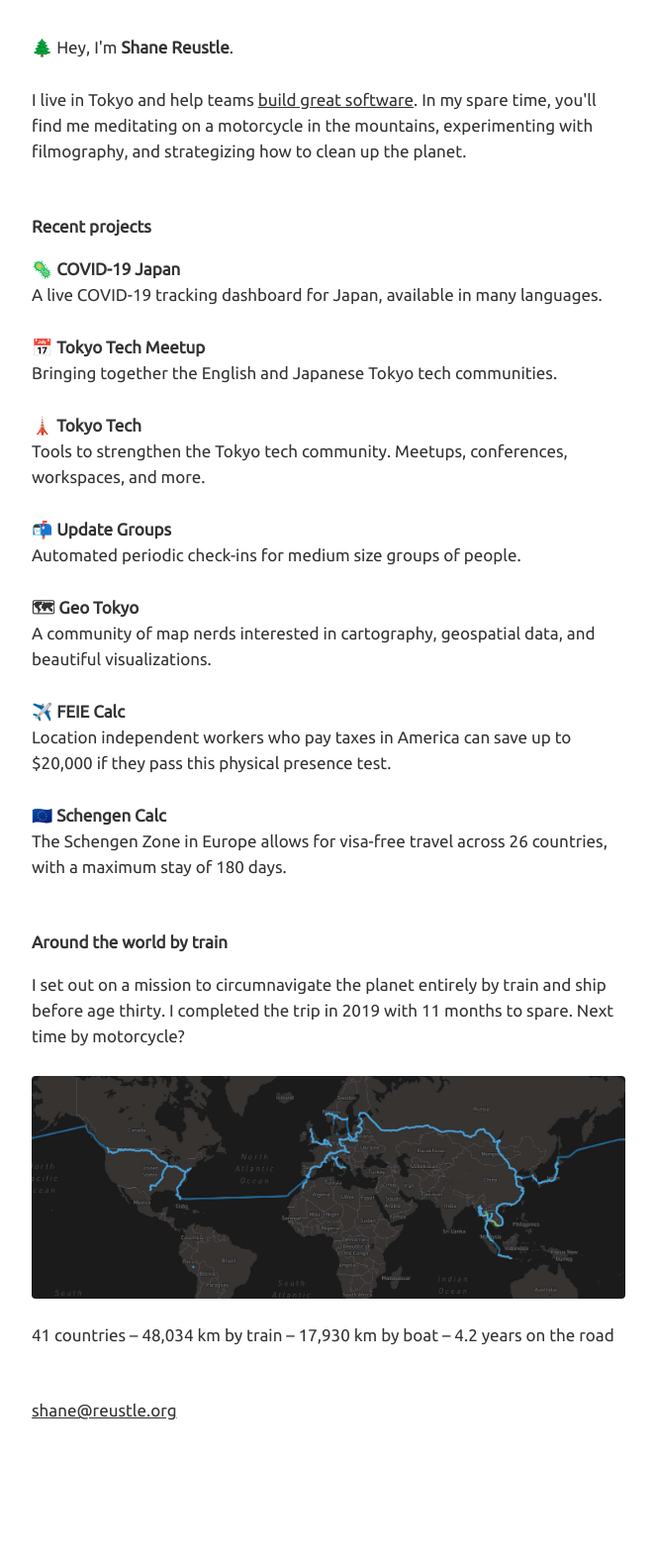
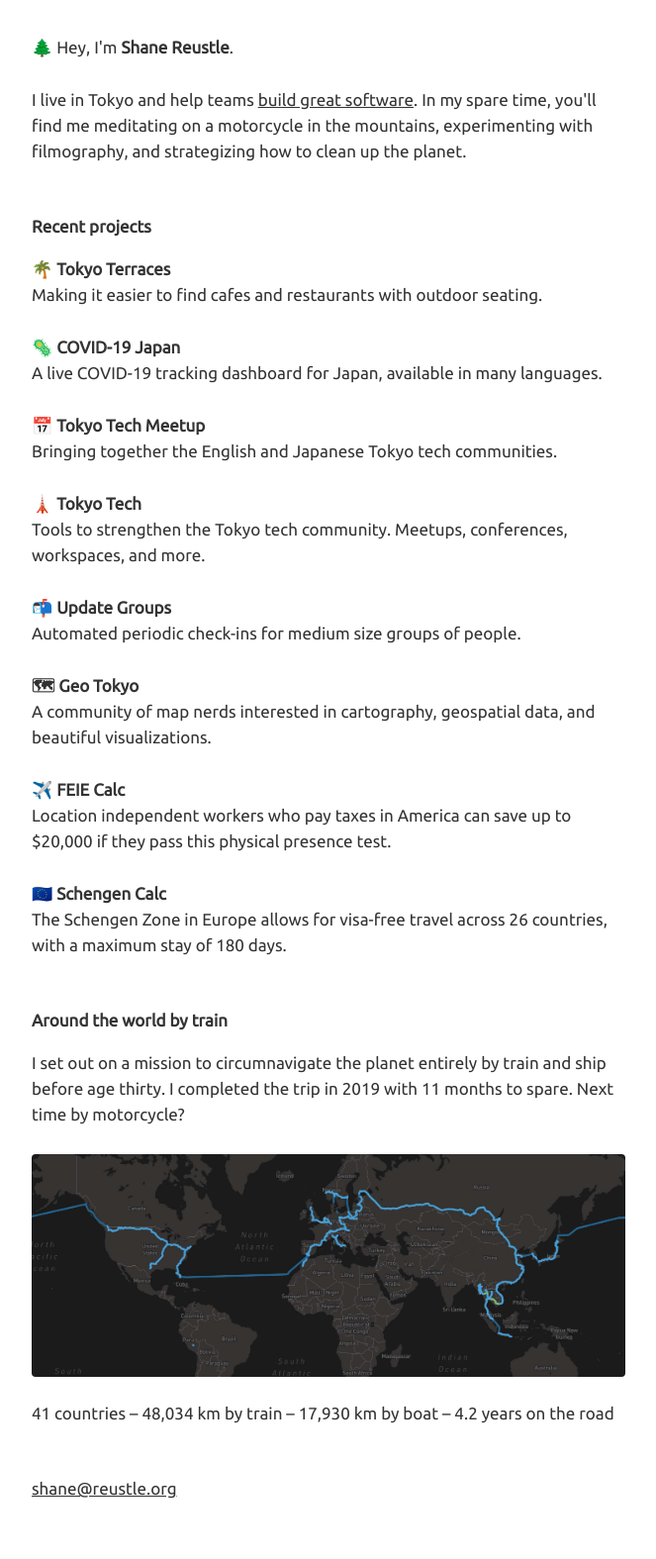
Before and after one commit to reustle/reustle, a Jekyll site: the page index.html, which Jekyll copies as it is, in a window 1280 px wide. Shown: the whole page at 99% size, without its empty margins (308-971 px from the left). Built offline with Jekyll 4.4.1, drawn with Linux system fonts in a browser that asks for light colours; before the commit the page ends 1496 px from its top, so only the background shows below that.

Commit message:
Update index.html

```diff
--- a/index.html
+++ b/index.html
@@ -57,6 +57,10 @@
         <section>
             <strong>Recent projects</strong>
             <p>
+                <strong><a href="https://tokyoterraces.com" target="_blank">🌴 Tokyo Terraces</a></strong><br/>
+                Making it easier to find cafes and restaurants with outdoor seating.
+            </p>
+            <p>
                 <strong><a href="https://covid19japan.com" target="_blank">🦠 COVID-19 Japan</a></strong><br/>
                 A live COVID-19 tracking dashboard for Japan, available in many languages.
             </p>
```
Also changed, not shown: other parts of index.html (+0 -4 lines).
